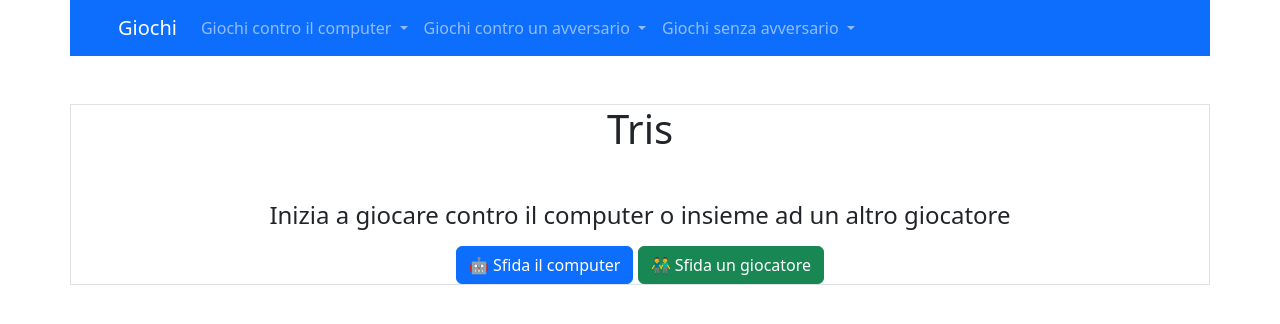
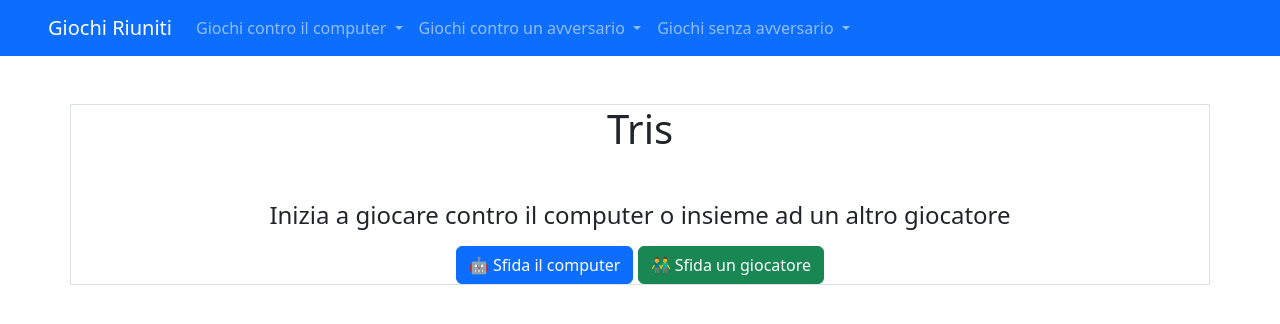
Before and after one commit to vincecatania88/giochi-riuniti, a plain HTML site: page tris/index.html in a window 1280 px wide. Drawn offline with nearby package versions, Linux system fonts and the light colour scheme.

Commit message:
update title

```diff
--- a/tris/index.html
+++ b/tris/index.html
@@ -10,8 +10,8 @@
     <title>Tris</title>
 </head>
 <body>
-    <nav class="container navbar navbar-expand-lg navbar navbar-dark bg-primary px-5 mb-4">
-        <a class="navbar-brand" href="../index.html">Giochi</a>
+    <nav class="navbar navbar-expand-lg navbar navbar-dark bg-primary px-5 mb-4">
+        <a class="navbar-brand" href="../index.html">Giochi Riuniti</a>
         <button class="navbar-toggler" type="button" data-bs-toggle="collapse" data-bs-target="#navbarNavDropdown" aria-controls="navbarNavDropdown" aria-expanded="false" aria-label="Toggle navigation">
           <span class="navbar-toggler-icon"></span>
         </button>
```
Also changed, not shown: dice/index.html (+1 -1 lines), gioco impiccato/index.html (+1 -1 lines), gioco impiccato/vs-computer.html (+1 -1 lines), gioco impiccato/vs-player.html (+1 -1 lines), gratta&vinci/index.html (+1 -1 lines), index.html (+1 -1 lines), indovina-chi/index.html (+1 -1 lines), morraCinese/index.html (+1 -1 lines), morraCinese/vs-computer.html (+1 -1 lines), morraCinese/vs-player.html (+1 -1 lines), testa-o-croce/index.html (+1 -1 lines), tris/vs-computer.html (+2 -2 lines), tris/vs-player.html (+2 -2 lines).
